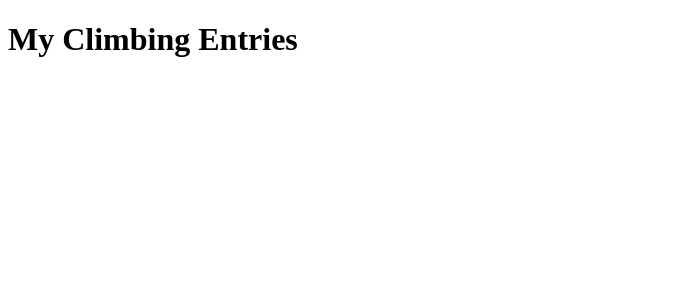
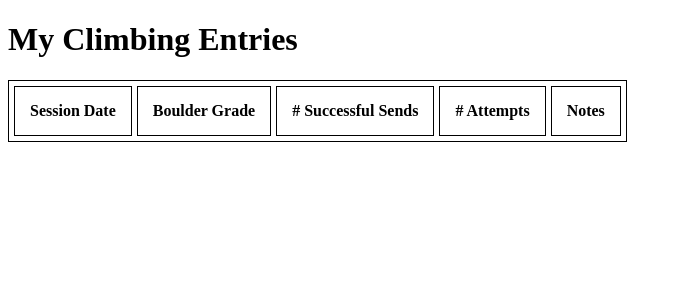
Before and after one commit to wonal/V0toV17, a Django app: page /V0toV17/ in a window 1280 px wide. Shown: the top 300 px of the page, without its empty margins (0-682 px from the left). Run offline with Django 3.2, Linux system fonts and the light colour scheme; data that the repository does not hold is empty.

Commit message:
added table to display entries

```diff
--- /dev/null
+++ b/V0toV17/static/V0toV17/style.css
@@ -0,0 +1,15 @@
+table, th, td {
+    border: 1px solid black;
+}
+
+table{
+    border-spacing: 5px;
+}
+
+th, td{
+    padding: 15px;
+}
+
+th {
+    text-align: left;
+}
--- a/V0toV17/templates/V0toV17/index.html
+++ b/V0toV17/templates/V0toV17/index.html
@@ -1,10 +1,19 @@
 {% load static %}
 
 <!DOCTYPE html>
-<head></head>
+<head>
+    <link rel="stylesheet" type="text/css" href="{% static 'V0toV17/style.css' %}">
+</head>
 <body>
     <h1>My Climbing Entries</h1>
-    <ul id="entries">
-    </ul>
+    <table id="entries">
+        <tr>
+            <th>Session Date</th>
+            <th>Boulder Grade</th>
+            <th># Successful Sends</th>
+            <th># Attempts</th>
+            <th>Notes</th>
+        </tr>
+    </table>
     <script type="text/javascript" src="{% static 'V0toV17/site.js' %}"></script>
 </body>
```
